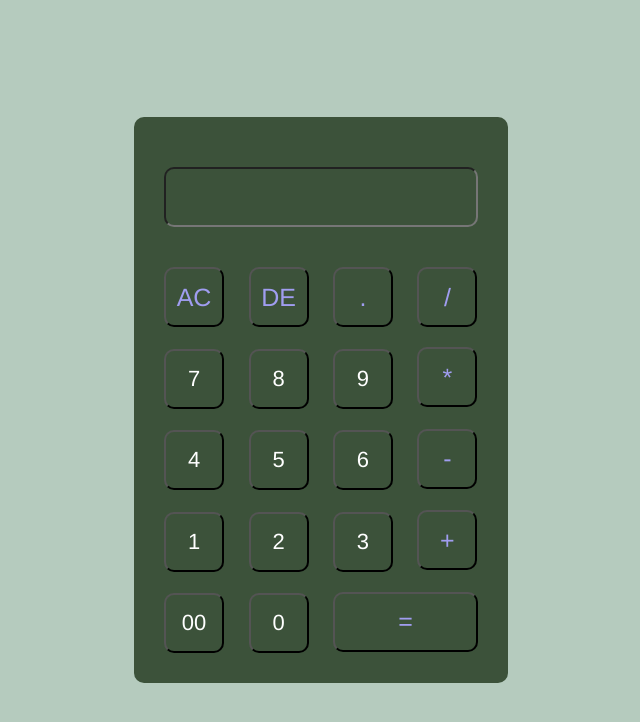
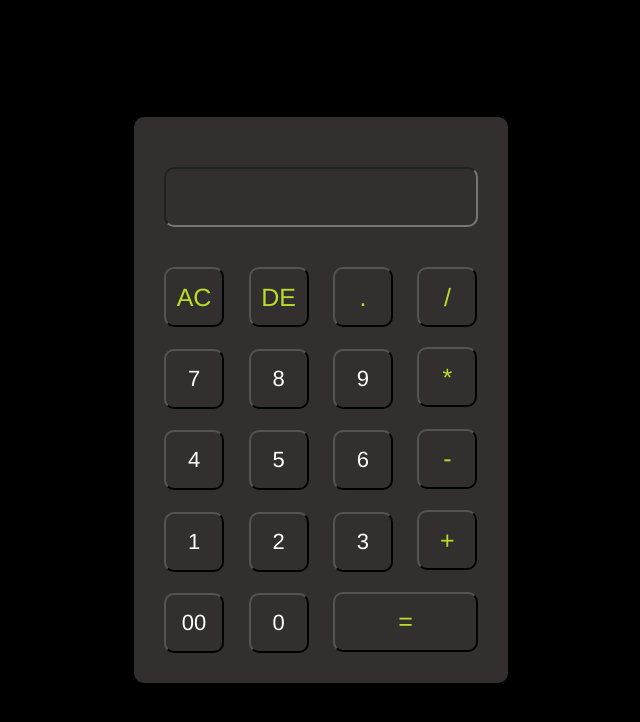
Before and after one commit to hudasudi/Calculator, a plain HTML site: page cal.html in a window 1280 px wide. Shown: the whole page, without its empty margins (319-959 px from the left). Drawn offline with Linux system fonts and the light colour scheme.

Commit message:
changed the style!!

```diff
--- a/style.css
+++ b/style.css
@@ -8,13 +8,13 @@
 .container{
   width: 100%;
   height: 100vh;
-  background: #b5cbbe;
+  background: #000000;
   display: flex;
   align-items: center;
   justify-content: center;
 }
 .calculator{
-  background: #3c523a;
+  background: #342f2f;
   padding: 20px;
   border-radius: 10px;
 }
@@ -44,6 +44,6 @@ form .display input{
   width: 145px;
 }
  form input.operator{
-  color: rgb(160, 157, 240);
+  color: rgb(182, 221, 44);
   font-size: 25px;
 }
```
